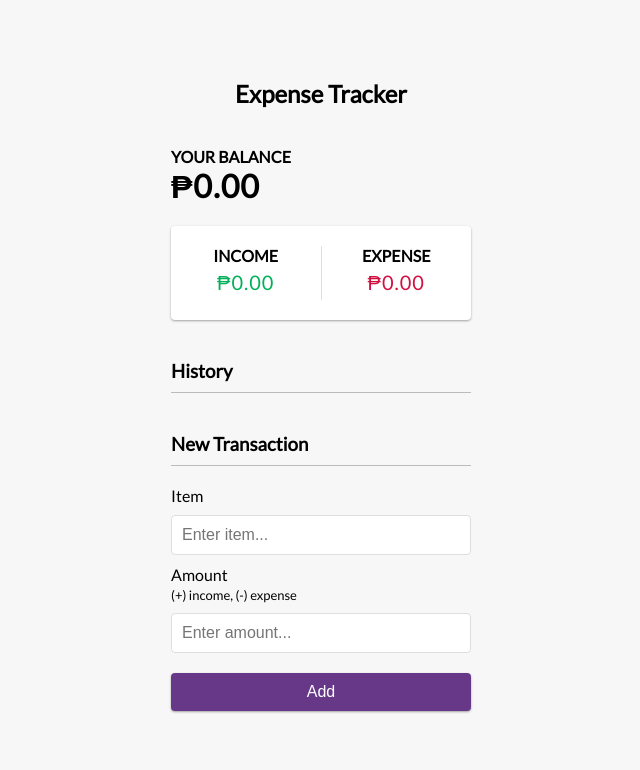
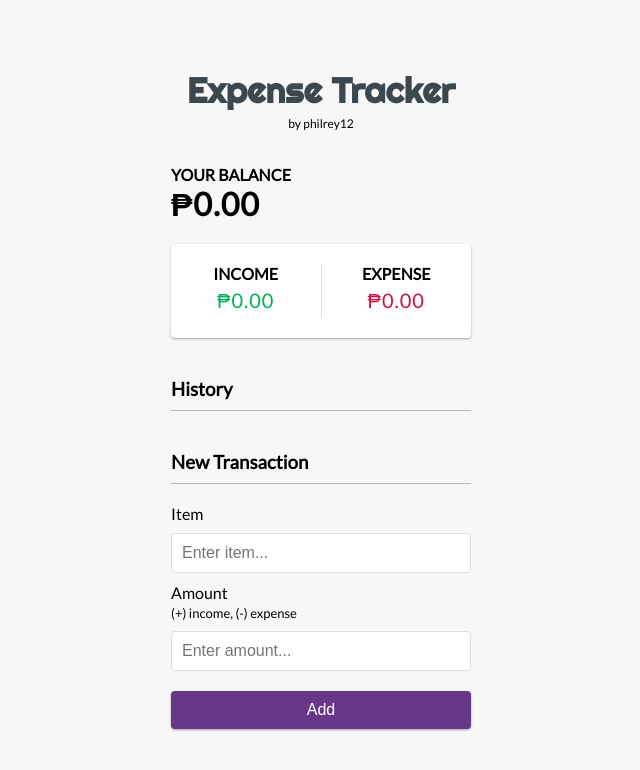
Before and after one commit to philrey12/expense-tracker, a plain HTML site: page index.html in a window 1280 px wide. Shown: the whole page, without its empty margins (319-959 px from the left). Drawn offline with Linux system fonts and the light colour scheme.

Commit message:
Add link on title

```diff
--- a/css/styles.css
+++ b/css/styles.css
@@ -1,4 +1,4 @@
-@import url('https://fonts.googleapis.com/css2?family=Lato&display=swap');
+@import url('https://fonts.googleapis.com/css2?family=Lato&family=Righteous&display=swap');
 
 :root {
     --box-shadow: 0 1px 3px rgba(0, 0, 0, 0.12), 0 1px 2px rgba(0, 0, 0, 0.24);
@@ -18,6 +18,29 @@ body {
     margin: 0;
     padding: 0;
     font-family: 'Lato', sans-serif;
+}
+
+.title {
+    margin: 20px 0;
+    padding: 0;
+    text-align: center;
+    line-height: 2px;
+}
+
+.title h2 {
+    font-family: 'Righteous', cursive;
+    font-size: 35px;
+    color: #3c484e;
+}
+
+.title a,
+.title a:hover {
+    text-decoration: none;
+    color: #3c484e;
+}
+
+.title span {
+    font-size: 12px;
 }
 
 .container {
--- a/index.html
+++ b/index.html
@@ -7,7 +7,10 @@
     <title>Expense Tracker</title>
 </head>
 <body>
-    <h2>Expense Tracker</h2>
+    <div class="title">
+        <h2><a href="/expense-tracker">Expense Tracker</a></h2>
+        <span>by philrey12</span>
+    </div>
 
     <div class="container">
         <h4>Your Balance</h4>
```
